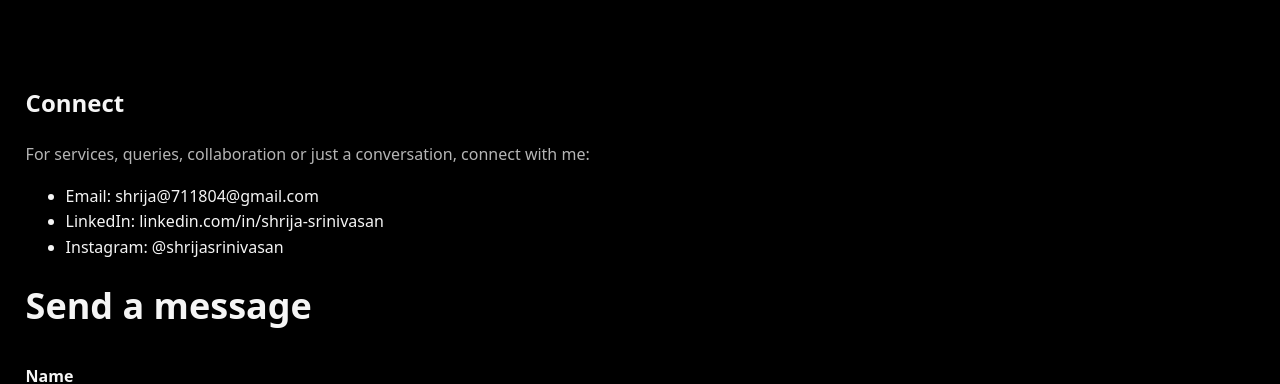
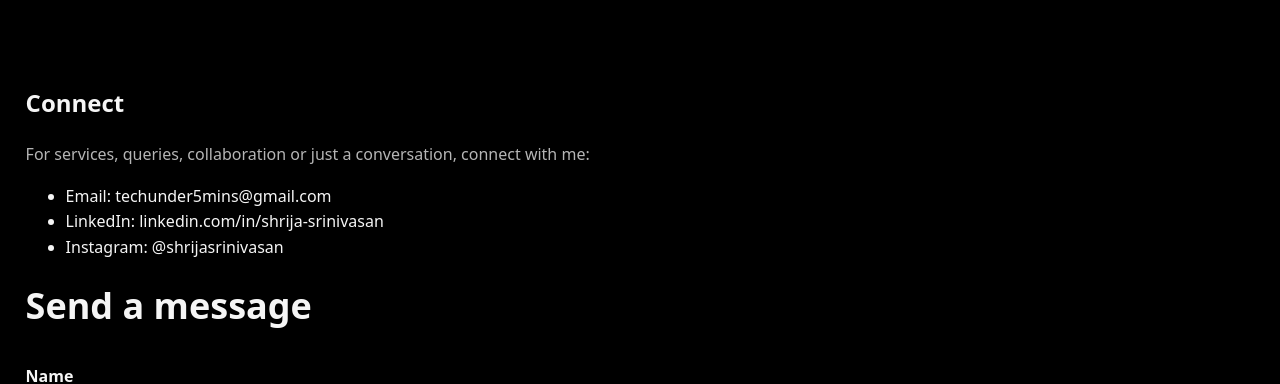
Before and after one commit to techunderfive/Bharatnatyam-Srs, a Jekyll site: the page built from connect/index.html, in a window 1280 px wide. Shown: the top 384 px of the page. Built offline with Jekyll 4.4.1, drawn with Linux system fonts in a browser that asks for light colours.

Commit message:
Fix contact form: switch to formsubmit.co endpoint with captcha off and hidden honeypot

```diff
--- a/connect/index.html
+++ b/connect/index.html
@@ -9,13 +9,20 @@
     <p class="muted">For services, queries, collaboration or just a conversation, connect with me:</p>
 
     <ul>
-      <li>Email: <a href="mailto:shrija@711804@gmail.com">shrija@711804@gmail.com</a></li>
+      <li>Email: <a href="mailto:techunder5mins@gmail.com">techunder5mins@gmail.com</a></li>
       <li>LinkedIn: <a href="http://www.linkedin.com/in/shrija-srinivasan" target="_blank" rel="noopener">linkedin.com/in/shrija-srinivasan</a></li>
       <li>Instagram: <a href="https://instagram.com/shrijasrinivasan" target="_blank" rel="noopener">@shrijasrinivasan</a></li>
     </ul>
 
     <h2>Send a message</h2>
-    <form action="https://formspree.io/f/xbldyyra" method="POST" class="form">
+    <form action="https://formsubmit.co/techunder5mins@gmail.com" method="POST" class="form">
+      <input type="hidden" name="_subject" value="New message from ShrijaSrs website" />
+      <input type="hidden" name="_template" value="table" />
+      <input type="hidden" name="_captcha" value="false" />
+      <!-- Optional: after-submit redirect. Replace with your deployed URL if desired. -->
+      <!-- <input type="hidden" name="_next" value="https://YOUR_PAGES_URL/ShrijaSrs/connect/" /> -->
+      <!-- Honeypot field to reduce spam -->
+      <input type="text" name="_honey" style="display:none" tabindex="-1" autocomplete="off" />
       <div class="form__row">
         <label>Name
           <input type="text" name="name" required />
```
